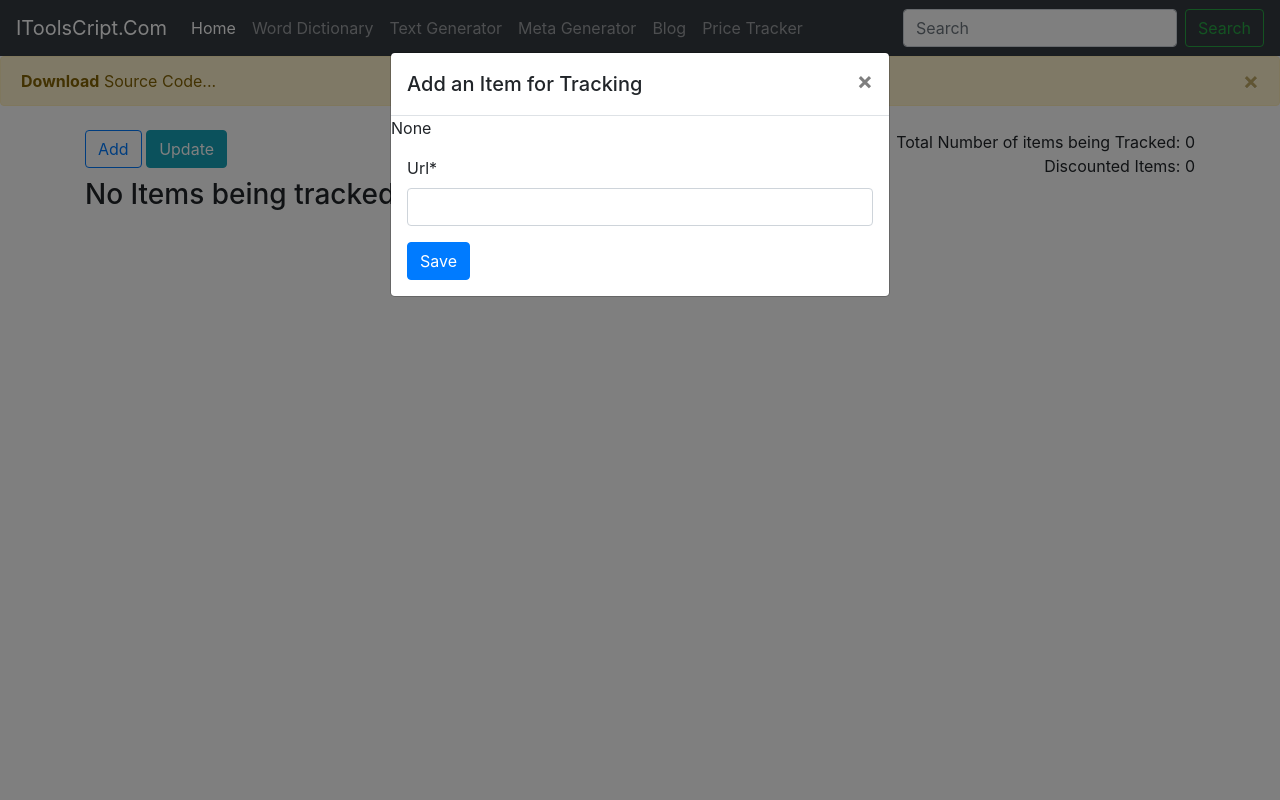
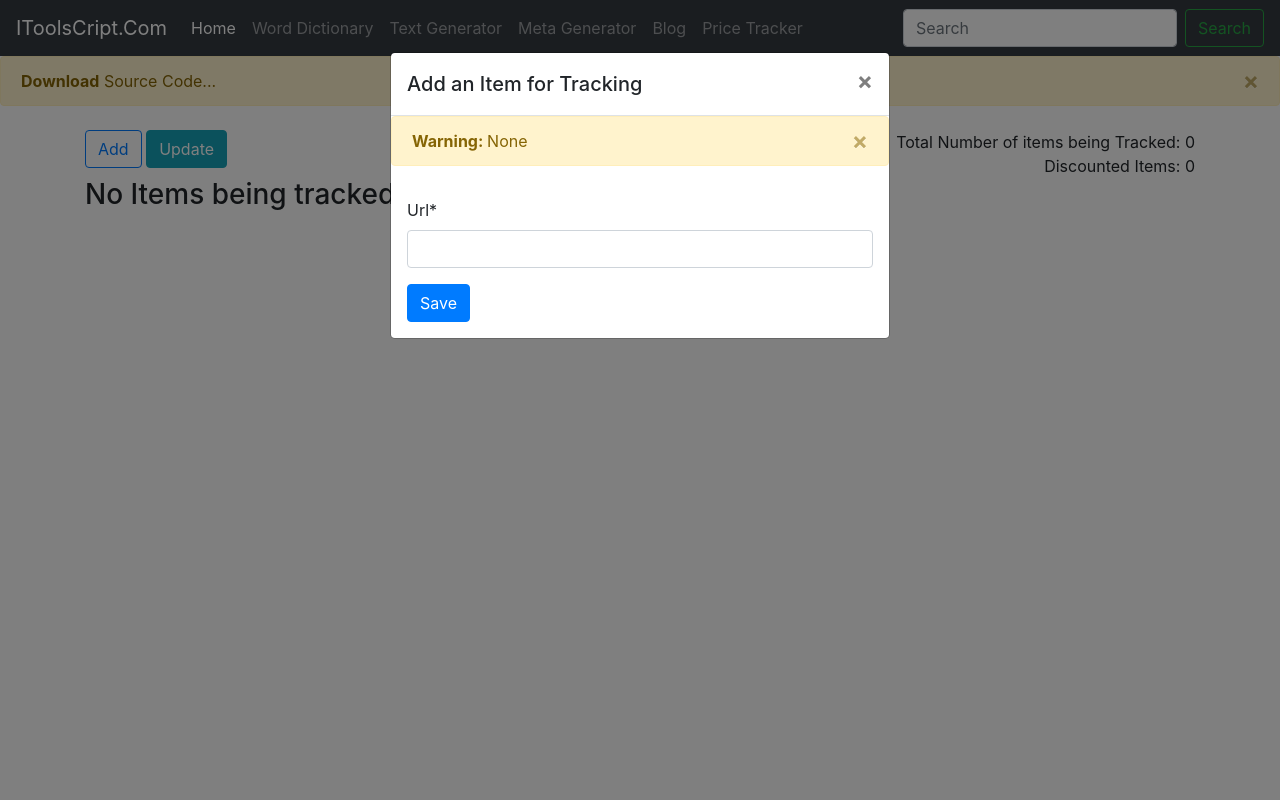
Before and after one commit to anupama14609/webscrapping, a Django app: page /price-tracker in a window 1280 px wide, after a click on "Add". Run offline with Django 3.2, Linux system fonts and the light colour scheme; data that the repository does not hold is empty; some libraries are stand-ins or nearby versions.

Commit message:
adding error message

```diff
--- a/scrapBS4/templates/scrapbs4/pricetracker.html
+++ b/scrapBS4/templates/scrapbs4/pricetracker.html
@@ -19,7 +19,13 @@
           <span aria-hidden="true">&times;</span>
         </button>
       </div>
-        {{error}}
+
+        <div class="alert alert-warning alert-dismissible fade show" role="alert">
+          <strong>Warning: </strong> {{error}}
+          <button type="button" class="close" data-dismiss="alert" aria-label="Close">
+            <span aria-hidden="true">&times;</span>
+          </button>
+        </div>
        <div class="modal-body">
           <form action="" method="POST" autocomplete="off">
             {% csrf_token %}
```
